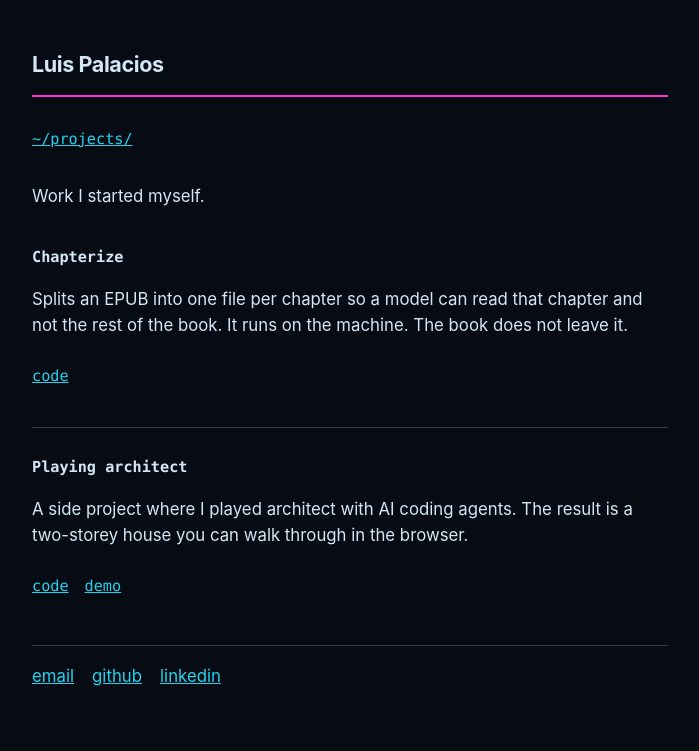
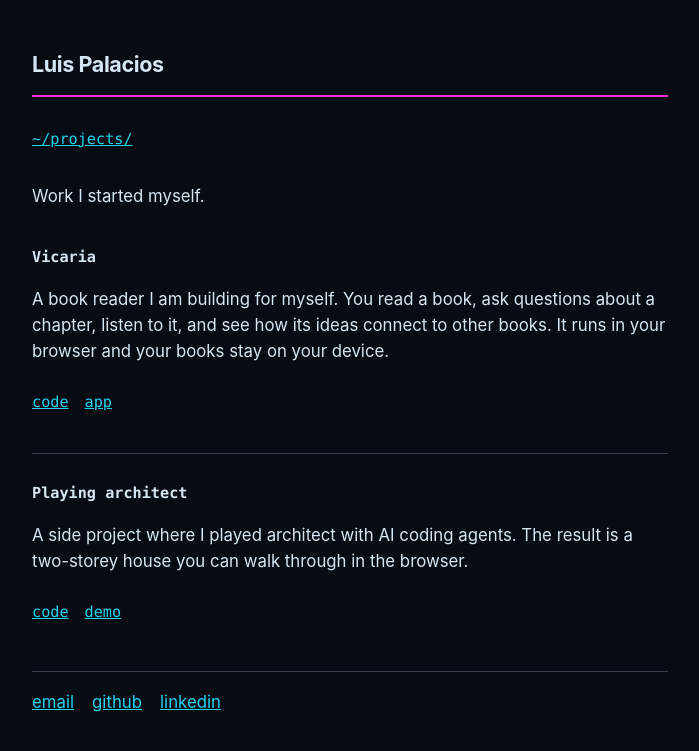
Before and after one commit to luisfpal/luisfpal.github.io, a Jekyll site: the page built from projects/index.md, in a window 1280 px wide. Shown: the top 751 px of the page, without its empty margins (290-989 px from the left). Built offline with Jekyll 4.4.1, drawn with Linux system fonts in a browser that asks for light colours.

Commit message:
Projects: replace Chapterize with Vicaria

```diff
--- a/projects/index.md
+++ b/projects/index.md
@@ -7,10 +7,11 @@ title: Projects
 
 <p>Work I started myself.</p>
 
-<h2 class="entry">Chapterize</h2>
-<p>Splits an EPUB into one file per chapter so a model can read that chapter and not the rest of the book. It runs on the machine. The book does not leave it.</p>
+<h2 class="entry">Vicaria</h2>
+<p>A book reader I am building for myself. You read a book, ask questions about a chapter, listen to it, and see how its ideas connect to other books. It runs in your browser and your books stay on your device.</p>
 <p class="entry-links">
-  <a href="https://github.com/luisfpal/chapterize">code</a>
+  <a href="https://github.com/luisfpal/vicaria">code</a>
+  <a href="https://luisfpal.github.io/vicaria/">app</a>
 </p>
 
 <hr>
```
Also changed, not shown: .grok/skills/personal-site/SKILL.md.
